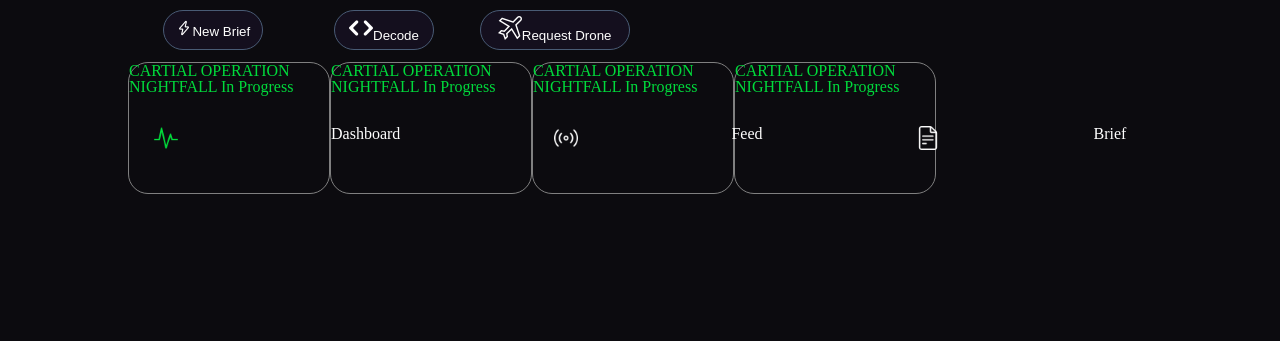
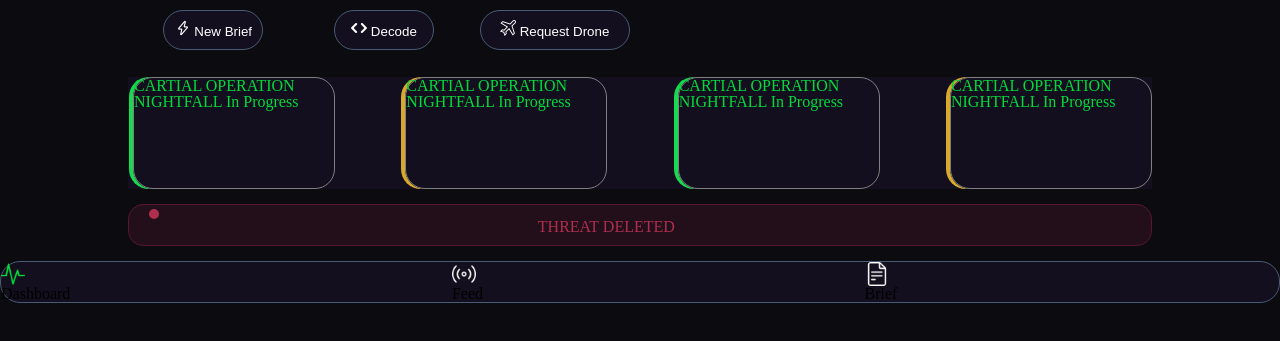
Before and after one commit to KOKO11000/test-week-14-html-css-, a plain HTML site: page index.html in a window 1280 px wide. Shown: the part 325-666 px from the top of the page. Drawn offline with Linux system fonts and the light colour scheme.

Commit message:
fixed things

```diff
--- a/index.css
+++ b/index.css
@@ -10,7 +10,6 @@ body {
     justify-self: center;
     justify-content: space-between;
     align-items: center;
-    /* background-color: bl; */
     border-bottom: 1px solid gray;
     padding: 0 15px;
 }
@@ -26,8 +25,12 @@ body {
 }
 
 #img-shield:hover {
-    transform: rotate(360deg);
-    transition: transform 2s ease;
+    transform: rotate(180deg);
+    transition: transform 0.2s ease;
+    width: 22px;
+    height: 22px;
+    box-shadow: 1px 1px 10px 6px #00db3c;
+    border-radius: 30px;
 }
 
 #shield-icon {
@@ -58,12 +61,14 @@ body {
     height: 10px;
     background-color: #00db3c;
     border-radius: 50px;
+    animation: blink 1s linear infinite;
 }
 
-/* #flickering:first-child {
-    box-shadow: 5px 5px 5px #287a33;
-    transition: box-shadow 1s ease;
-} */
+@keyframes blink {
+    50% {
+        opacity: 0.3;
+    }
+}
 
 i {
     color: #00db3c;
@@ -82,6 +87,8 @@ i {
     grid-template-columns: repeat(12, 1fr);
     grid-template-rows: minmax(0, auto);
     width: 80%;
+    overflow: hidden;
+    height: auto;
 
 }
 
@@ -216,7 +223,6 @@ i {
     border-radius: 30px;
     grid-row: span 1;
     grid-column: span 2;
-
     background-color: #140f1e;
     border: 1px solid #495b75;
 
@@ -231,7 +237,6 @@ i {
     border-radius: 30px;
     grid-row: span 1;
     grid-column: span 2;
-
     background-color: #140f1e;
     border: 1px solid #495b75;
 
@@ -240,73 +245,126 @@ i {
 #brief:hover,
 #decode:hover,
 #drone:hover {
-    border-color: 1px solid #00db3c;
-    background-color: #287a33;
-    transition: border-color 1s ease-in;
-    transition: background-color 1s ease-in;
+    border: 1px solid #00db3c;
+    box-shadow: inset 1px 1px 30px 1px #287a33;
+    transition: border 0.3s ease-in;
+    margin-bottom: 10px;
 }
 
 .information {
-    height: 4rem;
-    grid-column: 1/13;
+    margin-top: 15px;
+    grid-column: 1 / 13;
     display: grid;
-    grid-template-columns: repeat(12, 1fr);
+    grid-template-columns: minmax(0, auto);
     grid-template-rows: minmax(0, auto);
-    align-content: space-between;
-
+    background-color: #140f1e;
+    justify-content: space-between;
 }
 
+
 .note1 {
+    grid-column: 1/2;
     border: 1px solid gray;
     width: 150px;
-    height: 130px;
+    height: 110px;
     border-radius: 20px;
     color: #00db3c;
     width: 200px;
+    box-shadow: -4px 0 0 0 #17da51;
+    margin-left: 5px;
 }
 
 .note2 {
+    grid-column: 2/3;
     border: 1px solid gray;
     width: 150px;
-    height: 130px;
+    height: 110px;
     border-radius: 20px;
     color: #00db3c;
     width: 200px;
+    box-shadow: -4px 0 0 0 #d8a92a;
 }
 
 .note3 {
+    grid-column: 3/4;
     border: 1px solid gray;
     width: 150px;
-    height: 130px;
+    height: 110px;
     border-radius: 20px;
     color: #00db3c;
     width: 200px;
+    box-shadow: -4px 0 0 0 #17da51;
 }
 
 .note4 {
+    grid-column: 4/5;
     border: 1px solid gray;
     width: 150px;
-    height: 130px;
+    height: 110px;
     border-radius: 20px;
     color: #00db3c;
     width: 200px;
+    box-shadow: -4px 0 0 0 #d8a92a;
 }
 
-.delete-button {}
+.delete-button {
+    height: 40px;
+    margin-top: 15px;
+    grid-column: 1 / 13;
+    display: grid;
+    grid-template-columns: repeat(10, 1fr);
+    grid-template-rows: repeat(5, 1fr);
+    border: 1px solid #58182c;
+    border-radius: 15px;
+    background-color: #230f19;
+}
 
-.figure-footer{
-    height: 4rem;
-    grid-column: 1/13;
-    align-content: space-between;
-    display: flex;
-    background-color: #0c0b0f;
-    justify-content: space-evenly;
-    color: white;
+.delete-button:hover{
+    border: 5px solid #230f19;
+    border-radius: 15px;
+    background-color: #58182c;
+}
+
+.delete-button div {
+    width: 10px;
+    height: 10px;
+    grid-row: 2/3;
+    grid-column: 1/2;
+    justify-self: start;
+    margin-left: 20px;
+    background-color: #b02e50;
+    border-radius: 50px;
+}
+
+.delete-button span {
+    color: #b02e50;
+    /* font-family: ; */
+    grid-column: 5/8;
+    grid-row: 3/4;
+}
+
+.figure-footer {
+    margin-top: 15px;
+    grid-column: 1 / 13;
+    display: grid;
+    grid-template-columns: minmax(0, auto);
+    grid-template-rows: minmax(0, auto);
+    border: 1px solid #495b75;
+    border-radius: 20px;
+    background-color: #140f1e;
+}
 
 
 
-}
-.figure-footer img{
+
+.figure-footer img {
+    grid-row: 4/5;
+    align-items: center;
     width: 24px;
     height: 24px;
 }
+
+.figure-footer figcaption {
+    grid-row: 5/6;
+
+}
--- a/index.html
+++ b/index.html
@@ -14,21 +14,24 @@
     <header class="the-header">
         <i id="shield-icon"><img id="img-shield" src="./images/icons8-protect-50.png" alt="defend-icon"></i>
         <i id="header-center">SIGINT OPS</i>
-            <i id="header-left"><div id="flickering"></div>SECURE <div id="dot"></div> <i></i>ONLINE </i>
+        <i id="header-left">
+            <div id="flickering"></div>SECURE <div id="dot"></div> <i></i>ONLINE
+        </i>
     </header>
     <main class="the-main">
         <section class="the-sonar">
             <div class='radar'>
                 <div class='sweep'></div>
-</div>                <h1 id="h1">24</h1>
+            </div>
+            <h1 id="h1">24</h1>
             <span id="text1">ACTIVE SIGNALS</span>
             <h1 id="h2">07</h1>
             <span id="text2">PRIORITY ALRETS</span>
         </section>
         <section class="options">
-                <button id="brief"><img src="./images/flash (1).png" alt="ligthning">New Brief</button>
-                <button id="decode"><img src="./images/code (1).png" alt="decode">Decode</button>
-                <button id="drone"><img src="./images/plane (1).png" alt="drone">Request Drone</button>
+            <button id="brief"><img src="./images/flash (1).png" alt="ligthning"> New Brief</button>
+            <button id="decode"><img src="./images/code.png" alt="decode"> Decode</button>
+            <button id="drone"><img src="./images/plane.png" alt="drone"> Request Drone</button>
         </section>
         <section class="information">
             <div class="note1">
@@ -57,7 +60,10 @@
             </div>
 
         </section>
-            <section class="delete-button"></section>
+        <section class="delete-button">
+            <div></div>
+            <span>THREAT DELETED</span>
+        </section>
     </main>
     <footer>
         <figure class="figure-footer">
```
Lines whose indentation alone changed are shown as unchanged.
